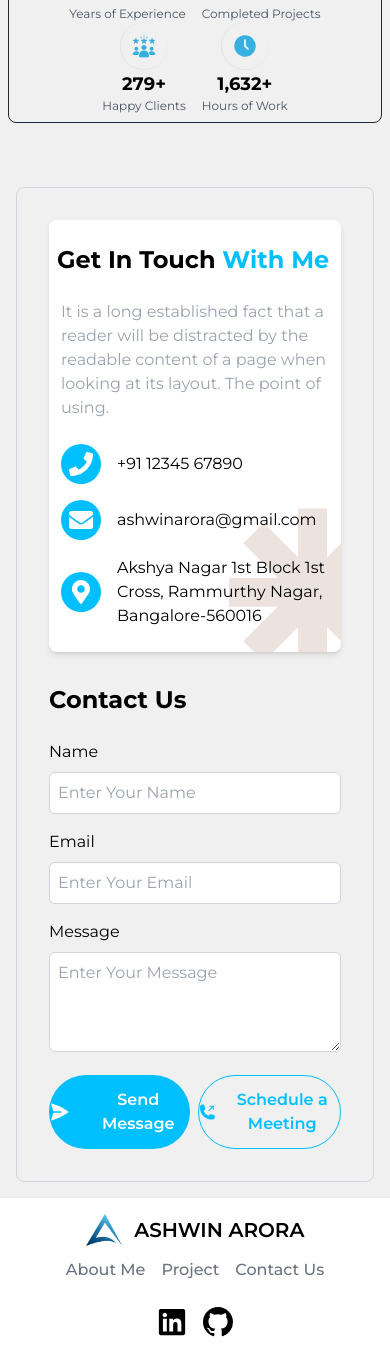
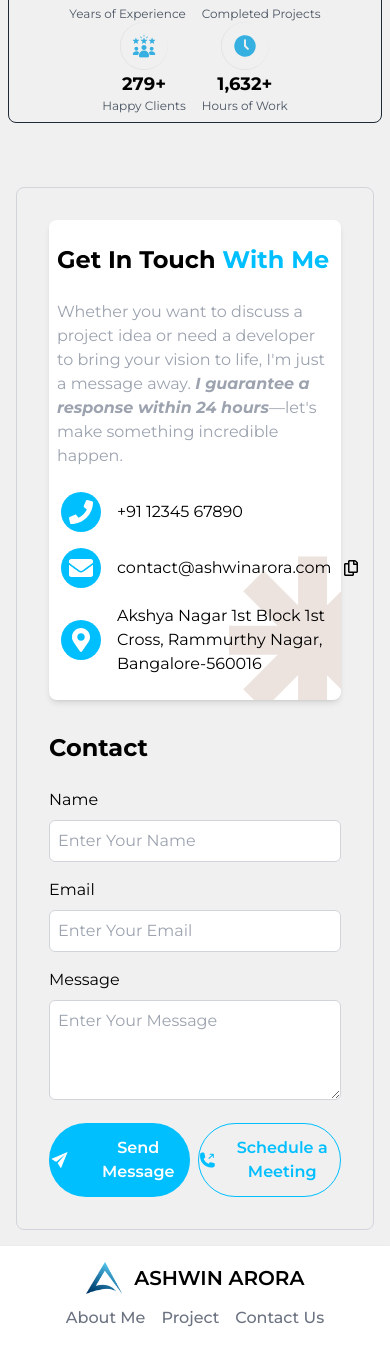
Before and after one commit to ashwinarora/PortfolioV2, a React (Vite) app: page / in a window 390 px wide. Shown: the part 6198-7551 px from the top of the page. Built offline with nearby package versions, Linux system fonts and the light colour scheme.

Commit message:
contact form progress

```diff
--- a/src/App.tsx
+++ b/src/App.tsx
@@ -1,7 +1,7 @@
 import "./App.css";
 import About from "./component/About";
 import AfterHome from "./component/AfterHome";
-import ContactUs from "./component/ContactUS";
+import Contact from "./component/Contact";
 import Footer from "./component/Footer";
 import Home from "./component/Home";
 import Navbar from "./component/Navbar";
@@ -33,7 +33,7 @@
         <About />
       </div>
       <div id="contact">
-        <ContactUs />
+        <Contact />
       </div>
       <Footer />
     </ThemeProvider>
--- a/src/component/ContactUS.tsx
+++ b/src/component/Contact.tsx
@@ -1,6 +1,7 @@
-import { FaPhone, FaEnvelope, FaMapMarkerAlt } from "react-icons/fa";
+import { FaPhone, FaEnvelope, FaMapMarkerAlt, FaRegCopy } from "react-icons/fa";
+import { IoIosSend } from "react-icons/io";
 
-export default function ContactUs() {
+export default function Contact() {
   return (
     <div className="flex min-h-screen items-center justify-center bg-lightmode p-4 dark:bg-black">
       <div className="grid w-full max-w-5xl grid-cols-1 gap-8 rounded-lg border border-gray-300 p-8 dark:border-black dark:bg-bgcontact md:grid-cols-2">
@@ -8,10 +9,11 @@
           <h2 className="px-1 text-2xl font-bold text-black dark:text-white sm:text-3xl">
             Get In Touch <span className="text-[#00bfff]">With Me</span>
           </h2>
-          <p className="px-2 text-gray-400">
-            It is a long established fact that a reader will be distracted by
-            the readable content of a page when looking at its layout. The point
-            of using.
+          <p className="px-1 text-gray-400">
+            Whether you want to discuss a project idea or need a developer to
+            bring your vision to life, I'm just a message away.
+            <span className="italic font-bold"> I guarantee a response within 24 hours</span>
+            —let's make something incredible happen.
           </p>
           <div className="space-y-4 px-2">
             <div className="flex items-center space-x-4">
@@ -24,8 +26,14 @@
               <div className="rounded-full bg-[#00bfff] p-2">
                 <FaEnvelope className="h-6 w-6 text-white" />
               </div>
-              <p className="text-black dark:text-white">
-                ashwinarora@gmail.com
+              <p className="flex justify-start  items-center gap-x-3 text-black dark:text-white">
+                contact@ashwinarora.com
+                <FaRegCopy
+                  className="hover:scale-125 cursor-pointer active:scale-90"
+                  onClick={() => {
+                    navigator.clipboard.writeText("contact@ashwinarora.com");
+                  }}
+                />
               </p>
             </div>
             <div className="flex items-center space-x-4">
@@ -47,7 +55,7 @@
 
         <div className="space-y-6">
           <h2 className="text-2xl font-bold text-black dark:text-white">
-            Contact Us
+            Contact
           </h2>
           <div className="space-y-4">
             <div className="space-y-2">
@@ -92,16 +100,9 @@
               />
             </div>
             <div className="flex justify-between space-x-2 font-semibold">
-              <button className="w-full flex flex-row-reverse justify-center items-center gap-x-4 rounded-full bg-[#00bfff] py-3 text-white hover:bg-[#008acb] sm:text-sm md:text-base">
+              <button className="flex w-full flex-row-reverse items-center justify-center gap-x-4 rounded-full bg-[#00bfff] py-3 text-white hover:bg-[#008acb] sm:text-sm md:text-base">
                 <div className="">Send Message</div>
-                <svg
-                  xmlns="http://www.w3.org/2000/svg"
-                  viewBox="0 0 24 24"
-                  fill="currentColor"
-                  className="size-6"
-                >
-                  <path d="M3.478 2.404a.75.75 0 0 0-.926.941l2.432 7.905H13.5a.75.75 0 0 1 0 1.5H4.984l-2.432 7.905a.75.75 0 0 0 .926.94 60.519 60.519 0 0 0 18.445-8.986.75.75 0 0 0 0-1.218A60.517 60.517 0 0 0 3.478 2.404Z" />
-                </svg>
+                <IoIosSend className="size-6" />
               </button>
               <button className="flex w-full flex-row-reverse items-center justify-center gap-x-2 rounded-full border border-[#00bfff] px-0 py-3 text-[#00bfff] hover:bg-[#4da8e0] hover:text-white sm:px-4 sm:text-sm md:text-base">
                 <div className=" ">Schedule a Meeting</div>
--- a/src/component/Navbar.tsx
+++ b/src/component/Navbar.tsx
@@ -11,7 +11,7 @@
   const navLinks = [
     { name: "Projects", href: "#project" },
     { name: "About Me", href: "#about" },
-    { name: "Contact Us", href: "#contact" },
+    { name: "Contact", href: "#contact" },
   ];
 
   // Handle scroll effect for navbar background
```
